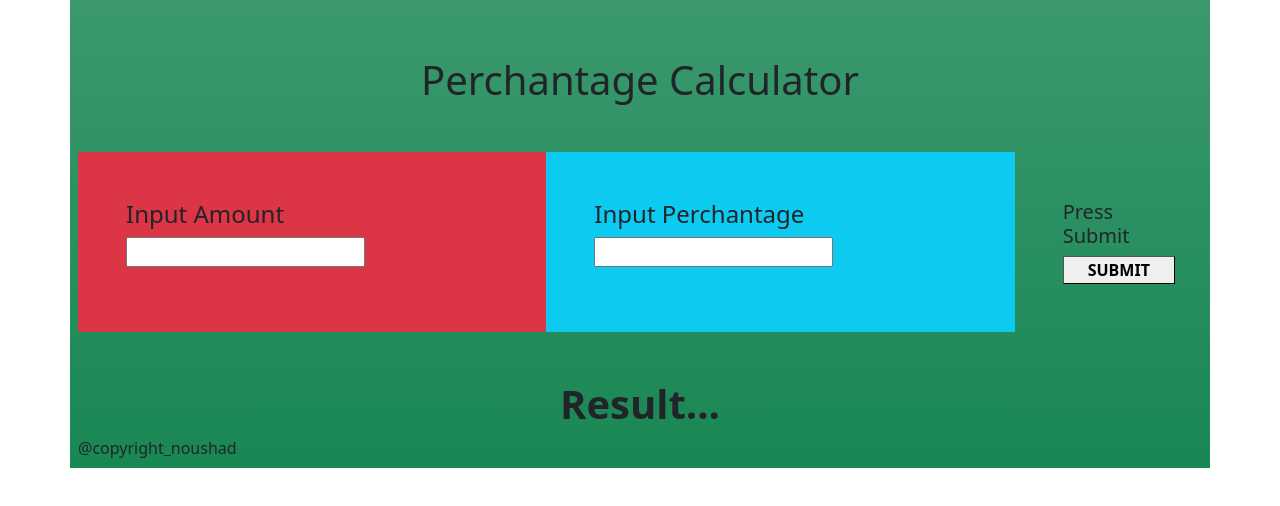
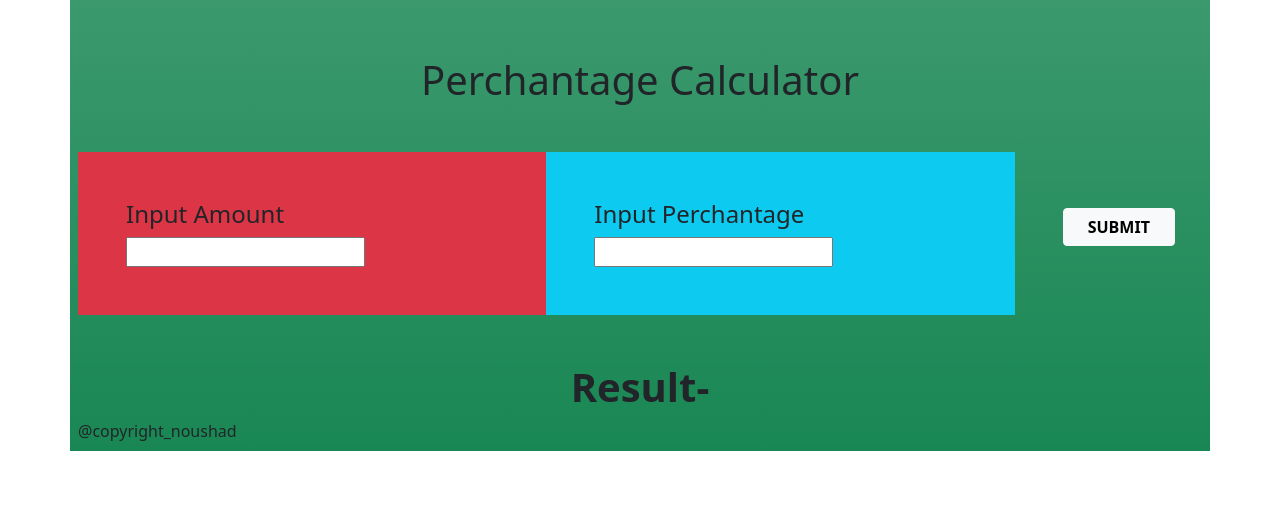
Before and after one commit to noushadhaque/percentagecalculator, a plain HTML site: page index.html in a window 1280 px wide. Drawn offline with nearby package versions, Linux system fonts and the light colour scheme.

Commit message:
second commit

```diff
--- a/index.html
+++ b/index.html
@@ -25,11 +25,11 @@
                 <input type="number" name="" id="user-input-percent">
             </div>
             <div class="col-md-2 p-5">
-                <h5>Press Submit</h5>
-                <button id="submit-btn" class="fw-bold px-4 border-1 text-uppercase" type="submit">Submit</button>
+                <!-- <h5>Press Submit</h5> -->
+                <button id="submit-btn" class="btn btn-light fw-bold px-4 border-1 text-uppercase mt-2" type="submit">Submit</button>
             </div>
         </div>
-        <h1 class="text-center mt-5 fw-bold"><span id="output">Result...</span></h1>
+        <h1 class="text-center mt-5 fw-bold"><span id="output">Result-</span></h1>
         @copyright_noushad
     </div>
 
```
